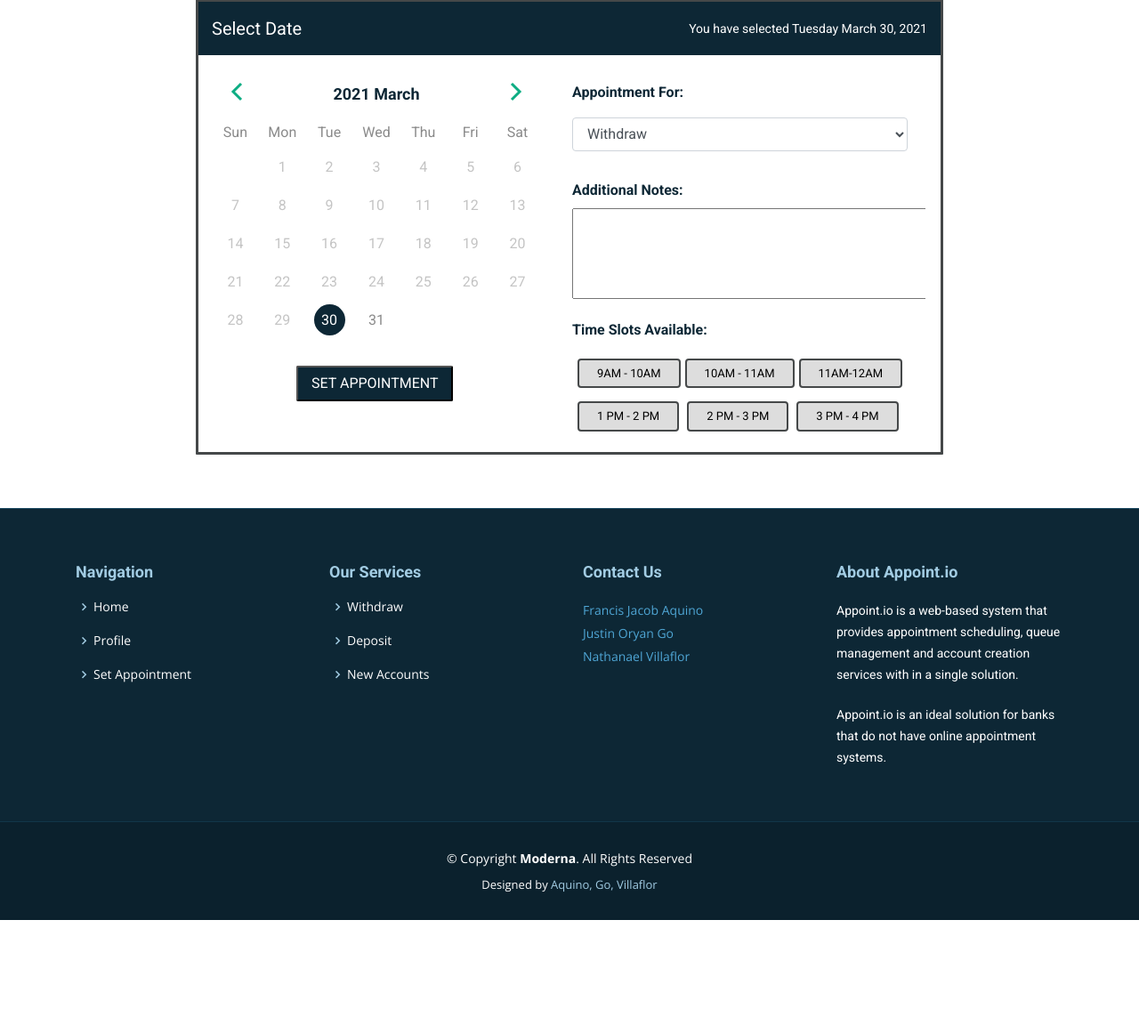
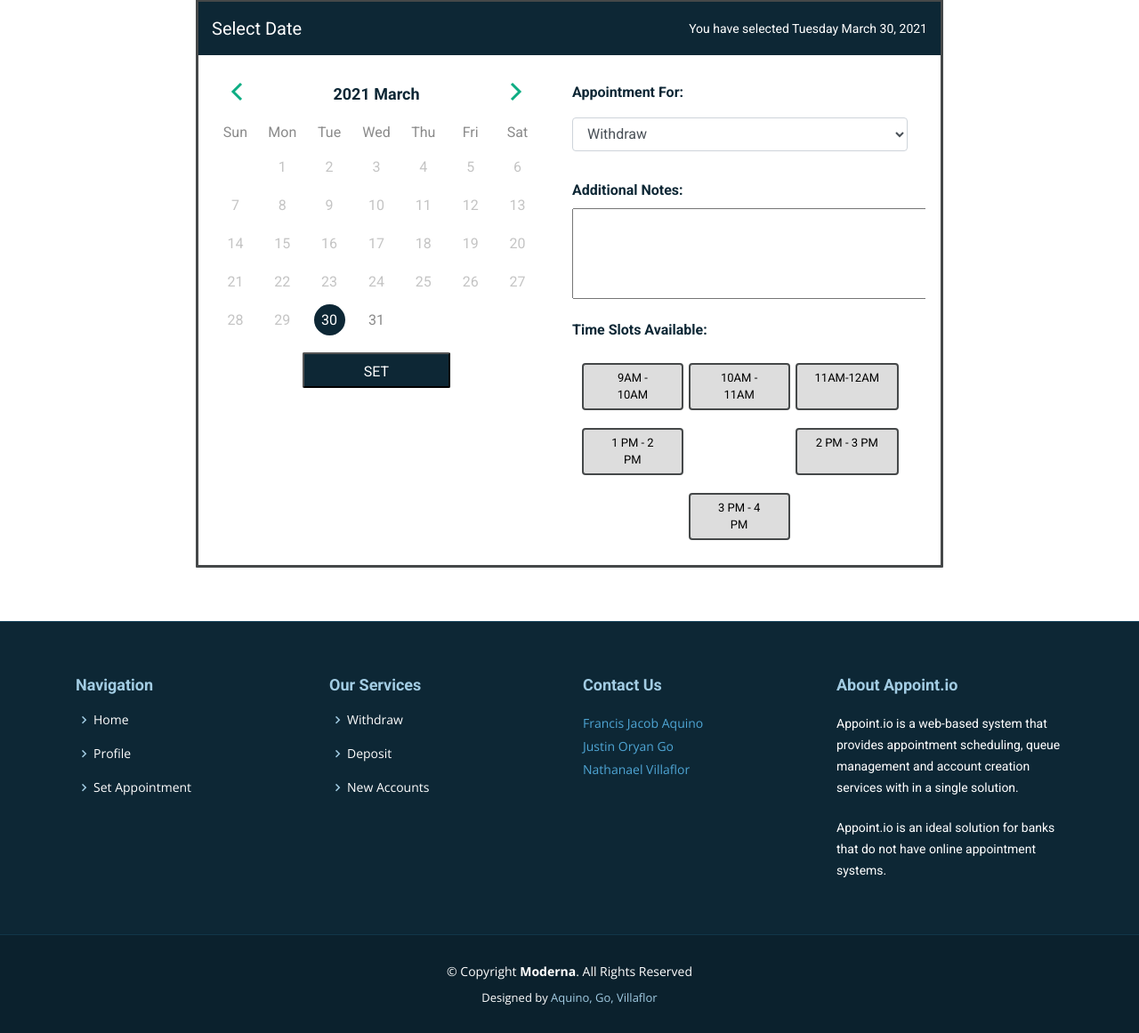
Before and after one commit to Nathanael-14/Web-based-Bank-Appointment-and-Queuing-System.github.io, a PHP site: page /contact.html in a window 1280 px wide. Shown: the part 213-1374 px from the top of the page at 89% size. Before the commit the page ends 1247 px from the top, so only its background shows below. Run offline with PHP 8.4, Linux system fonts and the light colour scheme; some libraries are stand-ins or nearby versions.

Commit message:
Update calendar.css

```diff
--- a/assets/css/calendar.css
+++ b/assets/css/calendar.css
@@ -54,15 +54,15 @@
 
   .cancel-button,
   .set-button {
-    float: left;
     height: 40px;
+    line-height: 40px;
     padding: 0 15px;
     border-radius: 2px;
     margin-right: 15px;
+    margin: 0 auto 10px;
     cursor: pointer;
     transition: all 0.15s ease;
     position: relative;
-    left: 185px;
   }
 
   .cancel-button {
@@ -80,11 +80,11 @@
     resize: none
   }
  .set-button {
+  display: block;
   background: #0d2735;
   color: white;
-  float: left;
-  margin-left: -90px;
-  margin-top: 30px;
+  margin-top: 15px;
+  width: 45%;
 }
 
  /* New Account Form */
@@ -141,7 +141,11 @@
 
    /* Radio Button Time Slots */
    .radio-toolbar {
+    display: grid;
     margin: 5px;
+    grid-template-columns: auto auto auto;
+    grid-gap: 5px;
+    padding: 5px;
   }
 
   .radio-toolbar input[type="radio"] {
@@ -162,6 +166,8 @@
       display: inline-block;
       margin-top: 7px;
       margin-left: 1px;
+      text-align: center;
+      cursor: pointer;
   }
 
   .radio-toolbar label:hover {
@@ -175,6 +181,12 @@
   .radio-toolbar input[type="radio"]:checked + label {
       background-color: #0DAD83;
       border-color: #0d2735;
+  }
+
+  .radio-toolbar label:disabled
+  {
+    background-color: #000;
+    cursor: initial;
   }
 
   /* Datepicker Elements */
```
